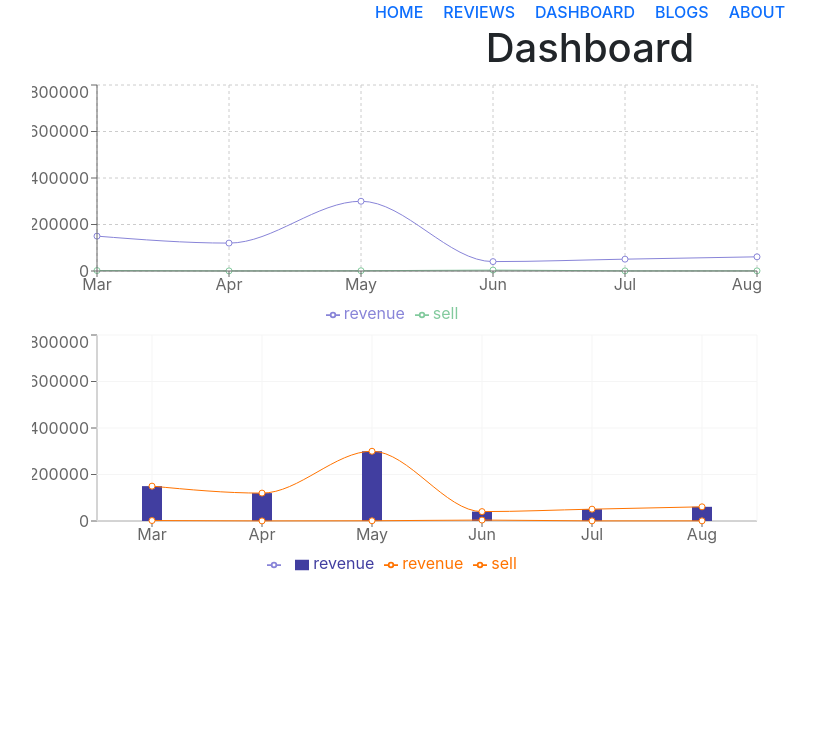
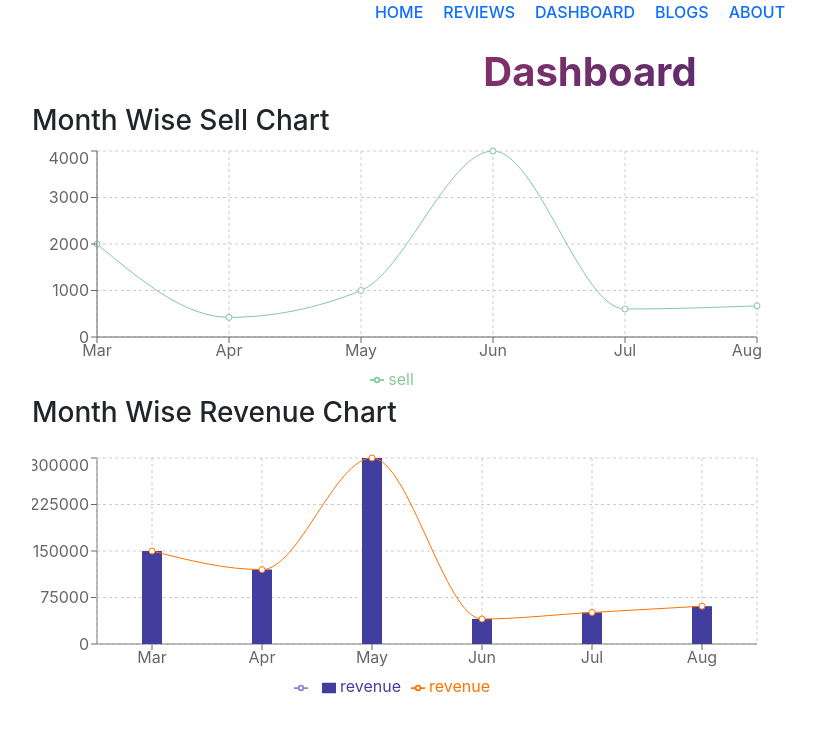
Before and after one commit to Junaith1994/react-laptop-reviews, a React (Create React App) app: page /dashboard in a window 1280 px wide. Shown: the top 732 px of the page, without its empty margins (50-866 px from the left). Built offline with nearby package versions, Linux system fonts and the light colour scheme.

Commit message:
Added custom hook and updated the reviews data

```diff
--- /dev/null
+++ b/src/components/Dashboard/Dashboard.css
@@ -0,0 +1,5 @@
+.dash-board {
+    background-image: linear-gradient(to right, #c33764, #1d2671);
+    background-clip: text;
+    color: transparent;
+}
--- a/src/components/Dashboard/Dashboard.js
+++ b/src/components/Dashboard/Dashboard.js
@@ -1,5 +1,6 @@
 import React, { useEffect, useState } from 'react';
 import { Area, Bar, CartesianGrid, ComposedChart, Legend, Line, LineChart, Tooltip, XAxis, YAxis } from 'recharts';
+import './Dashboard.css';
 
 const Dashboard = () => {
     const [data, setData] = useState([]);
@@ -10,28 +11,34 @@ const Dashboard = () => {
     }, [])
 
     return (
-        <div className='container'>
-            <h1>Dashboard</h1>
+        <div className='container my-4'>
+            <h1 className='dash-board fw-bold'>Dashboard</h1>
+            <div>
+                <h3 className='text-start'>Month Wise Sell Chart</h3>
                 <LineChart width={730} height={250} data={data}>
                     <CartesianGrid strokeDasharray="3 3"></CartesianGrid>
-                <Line type='monotone' dataKey='revenue' stroke='#8884d8'></Line>
+                    {/* <Line type='monotone' dataKey='revenue' stroke='#8884d8'></Line> */}
                     <Line type='monotone' dataKey='sell' stroke='#82ca9d'></Line>
                     <XAxis dataKey='month'></XAxis>
-                <YAxis dataKey='investment'></YAxis>
+                    <YAxis dataKey='sell'></YAxis>
                     <Tooltip></Tooltip>
                     <Legend></Legend>
                 </LineChart>
+            </div>
+            <div>
+                <h3 className='text-start mb-4'>Month Wise Revenue Chart</h3>
                 <ComposedChart width={730} height={250} data={data}>
                     <XAxis dataKey="month"></XAxis>
-                <YAxis dataKey='investment'></YAxis>
+                    <YAxis dataKey='revenue'></YAxis>
                     <Tooltip></Tooltip>
                     <Legend></Legend>
-                <CartesianGrid stroke="#f5f5f5"></CartesianGrid>
+                    <CartesianGrid strokeDasharray="3 3"></CartesianGrid>
                     <Area type="monotone" fill="#8884d8" stroke="#8884d8"></Area>
                     <Bar dataKey="revenue" barSize={20} fill="#413ea0"></Bar>
                     <Line type="monotone" dataKey="revenue" stroke="#ff7300"></Line>
-                <Line type="monotone" dataKey="sell" stroke="#ff7300"></Line>
+                    {/* <Line type="monotone" dataKey="investment" stroke="#2ecc71"></Line> */}
                 </ComposedChart>
+            </div>
         </div>
     );
 };
--- a/src/components/Home/Home.js
+++ b/src/components/Home/Home.js
@@ -1,19 +1,15 @@
-import React, { useEffect, useState } from 'react';
+import React from 'react';
 import './Home.css';
 import { Button } from 'react-bootstrap';
 import Review from '../Review/Review';
 import { useNavigate } from 'react-router-dom';
+import useReviewsData from '../../hooks/useReviewsData';
 
 const Home = () => {
-    const [reviewsData, setReviewsData] = useState([]);
+    const [reviewsData] = useReviewsData([]); // Using custom hook
     const navigate = useNavigate();
 
-    useEffect(() => {
-        fetch('review-data.json')
-            .then(res => res.json())
-            .then(data => setReviewsData(data))
-    }, [])
-
+    // Function to navigate Reviews page
     const handleSeeAllReviewsBtn = () => {
         navigate('/reviews');
     }
@@ -36,8 +32,8 @@ const Home = () => {
                 <div className='row reviews-container'>
                     {
                         reviewsData.slice(0, 3).map(review => <Review
-                        key={review.id}
-                        review={review}
+                            key={review.id}
+                            review={review}
                         ></Review>)
                     }
                 </div>
--- a/src/components/Reviews/Reviews.js
+++ b/src/components/Reviews/Reviews.js
@@ -1,21 +1,17 @@
-import React, { useEffect, useState } from 'react';
+import React from 'react';
 import Review from '../Review/Review';
+import useReviewsData from '../../hooks/useReviewsData';
 
 const Reviews = () => {
-    const [reviews, setReviews] = useState([]);
-
-    useEffect(() => {
-        fetch('review-data.json')
-            .then(res => res.json())
-            .then(data => setReviews(data))
-    }, [])
+    // Using custom hook
+    const [reviewsData] = useReviewsData([]);
 
     return (
         <div className='container'>
             <h1>All Reviews</h1>
             <div className='row allReviews-container'>
                 {
-                    reviews.map(review => <Review
+                    reviewsData.map(review => <Review
                     key={review.id}
                     review={review}
                     ></Review>)
--- /dev/null
+++ b/src/hooks/useReviewsData.js
@@ -0,0 +1,15 @@
+import { useEffect, useState } from "react"
+
+const useReviewsData = () => {
+    const [reviewsData, setReviewsData] = useState([]);
+
+    useEffect(() => {
+        fetch('review-data.json')
+            .then(res => res.json())
+            .then(data => setReviewsData(data))
+    }, [])
+
+    return [reviewsData, setReviewsData]
+}
+
+export default useReviewsData;
```
Also changed, not shown: public/review-data.json (+4 -4 lines). Lines whose indentation alone changed are shown as unchanged.
